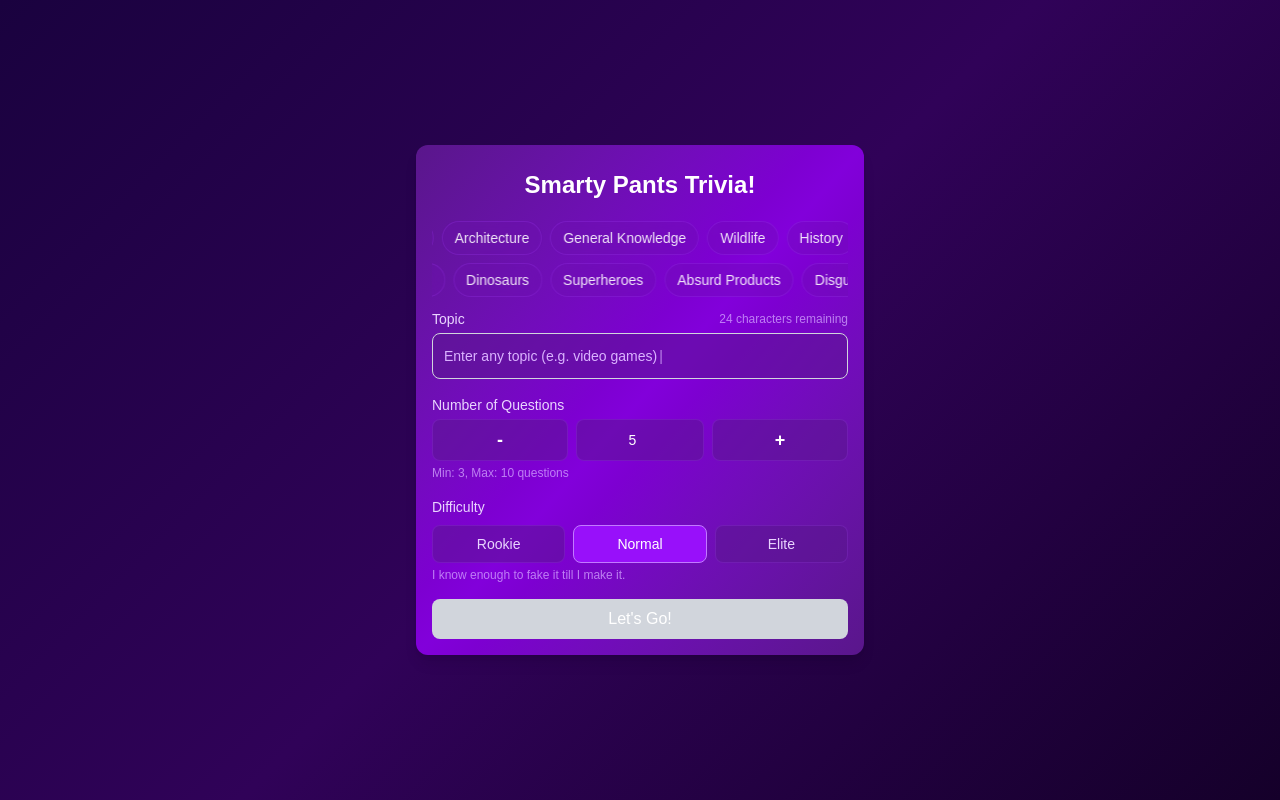
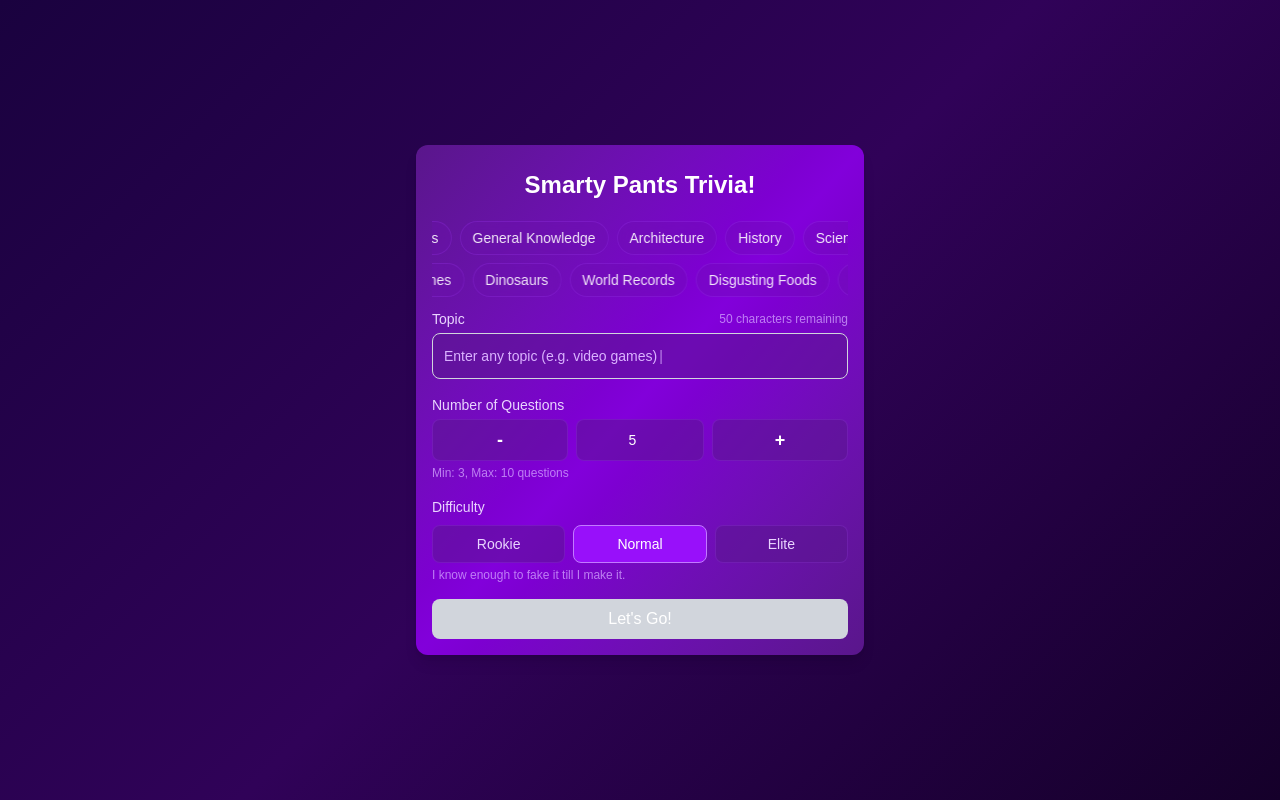
Before and after one commit to cobrauf/trivia-llm2, a Next.js app: page / in a window 1280 px wide. Built offline with nearby package versions, Linux system fonts and the light colour scheme.

Commit message:
minor tweaks

```diff
--- a/src/components/LoadingModal.tsx
+++ b/src/components/LoadingModal.tsx
@@ -54,7 +54,8 @@ export function LoadingModal({
         <div className="flex justify-center mb-8">
           {showTimeoutButtons ? (
             <div className="text-red-300">
-              (Looks like we're having trouble generating your questions)
+              (Looks like we're having trouble generating your questions, please
+              try again)
             </div>
           ) : (
             <LoadingSpinner />
--- a/src/components/TopicSelector.tsx
+++ b/src/components/TopicSelector.tsx
@@ -5,7 +5,7 @@ interface TopicSelectorProps {
   onChange: (value: string) => void;
 }
 
-const MAX_LENGTH = 24;
+const MAX_LENGTH = 50;
 
 function useTypewriterPlaceholder(text: string, speed: number = 50) {
   const [placeholder, setPlaceholder] = useState("");
--- a/src/data/suggestedTopics.ts
+++ b/src/data/suggestedTopics.ts
@@ -9,7 +9,6 @@ export const TOPIC_CATEGORIES: TopicCategory[] = [
     topics: [
       "General Knowledge",
       "History",
-      "Wildlife",
       "Geography",
       "Science",
       "Art",
@@ -21,7 +20,7 @@ export const TOPIC_CATEGORIES: TopicCategory[] = [
       "Technology",
       "Politics",
       "Nature",
-      "Mathematics",
+      "Math",
       "Languages",
       "Philosophy",
       "Architecture",
@@ -30,15 +29,17 @@ export const TOPIC_CATEGORIES: TopicCategory[] = [
   {
     name: "Specific Interests",
     topics: [
-      "Famous Inventions",
       "Oscar Winners",
       "Superheroes",
       "Video Games",
       "Disgusting Foods",
       "Dinosaurs",
-      "Artificial Intelligence",
-      "Ridiculous World Records",
+      "Recent TV Shows",
+      "AI",
+      "Urban Legends",
+      "World Records",
       "Absurd Products",
+      "Famous Inventions",
     ],
   },
 ];
```
